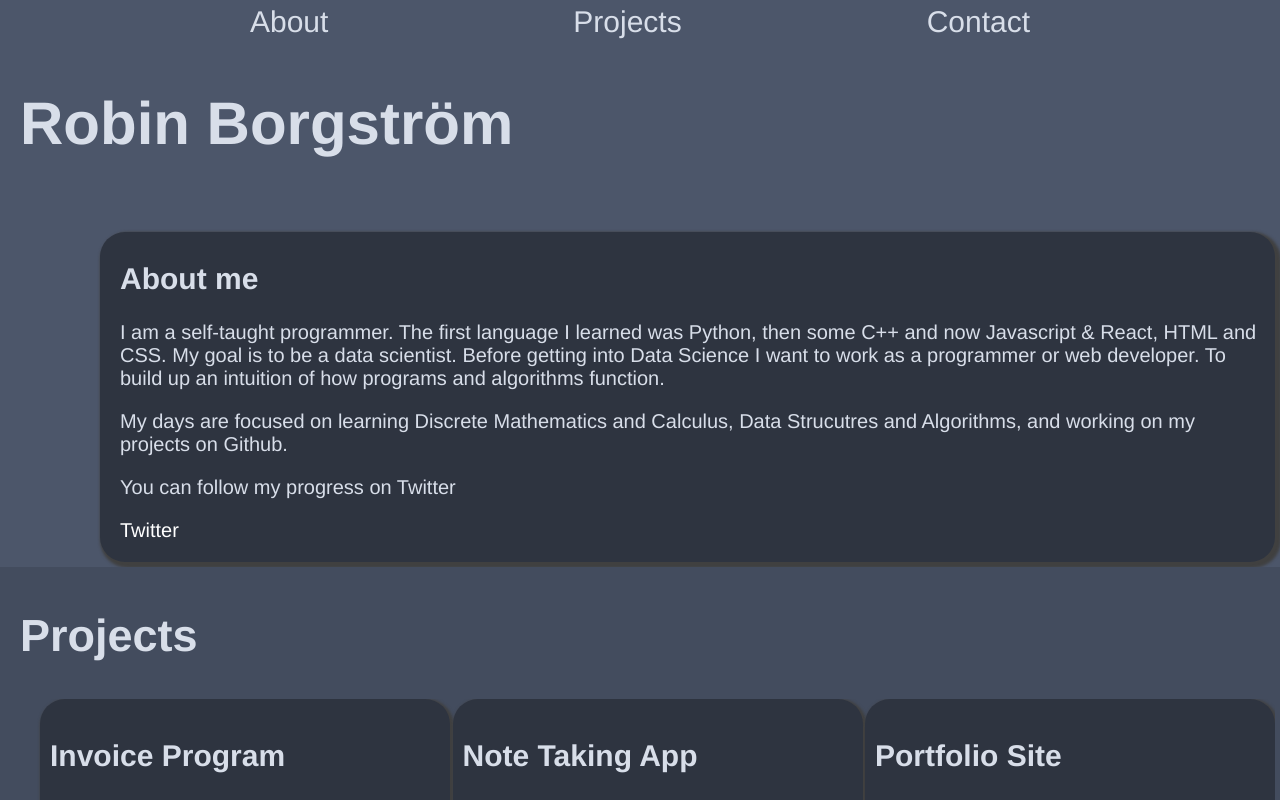
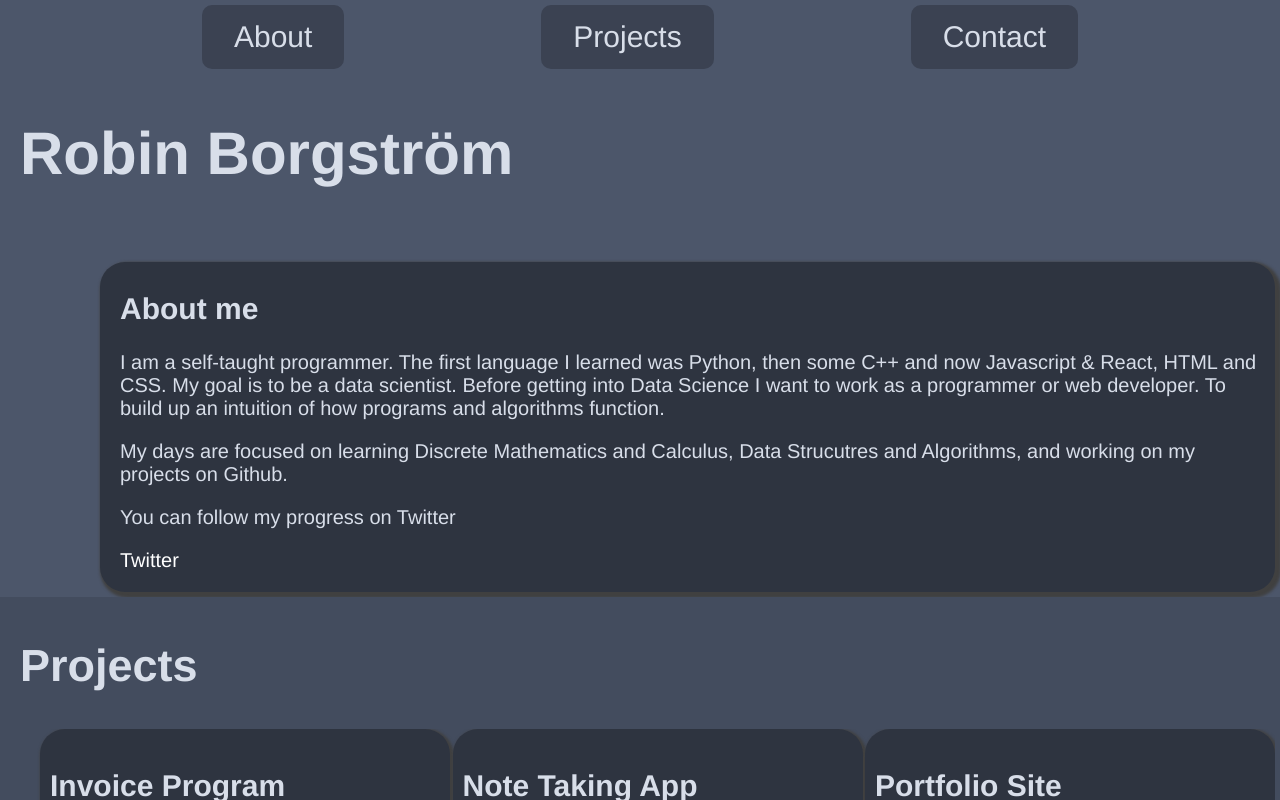
Before and after one commit to Robinborg/portfolio-react, a React (Create React App) app: page / in a window 1280 px wide. Shown: the top 800 px of the page. Built offline with nearby package versions, Linux system fonts and the light colour scheme.

Commit message:
Made Links more button like

```diff
--- a/src/Navbar.js
+++ b/src/Navbar.js
@@ -7,6 +7,7 @@ const NavBar = () => {
 		<div className="box">
 			<div>
 				<Link activeClass="active"
+					className="linkify"
 					to="aboutId"
 					spy
 					smooth
@@ -17,6 +18,7 @@ const NavBar = () => {
 			</div>
 			<div>
 				<Link activeClass="active"
+					className="linkify"
 					to="projectsId"
 					spy
 					smooth
@@ -26,6 +28,7 @@ const NavBar = () => {
 			</div>
 			<div>
 				<Link activeClass="active"
+					className="linkify"
 					to="contactId"
 					spy
 					smooth
--- a/src/index.css
+++ b/src/index.css
@@ -68,6 +68,16 @@ html, body{
 	border:  1px transparent #D8DEE9;
 	box-shadow: 1px 1px 1px 1px #404040;
 }
+.linkify {
+	background-color: #3B4252;
+	border-radius: 10px;
+	border: none;
+	padding: 15px 32px;
+	text-align: center;
+	text-decoration: none;
+	display: inline-block;
+
+}
 a:link {
 	color: white;
 	text-decoration: none;
```
